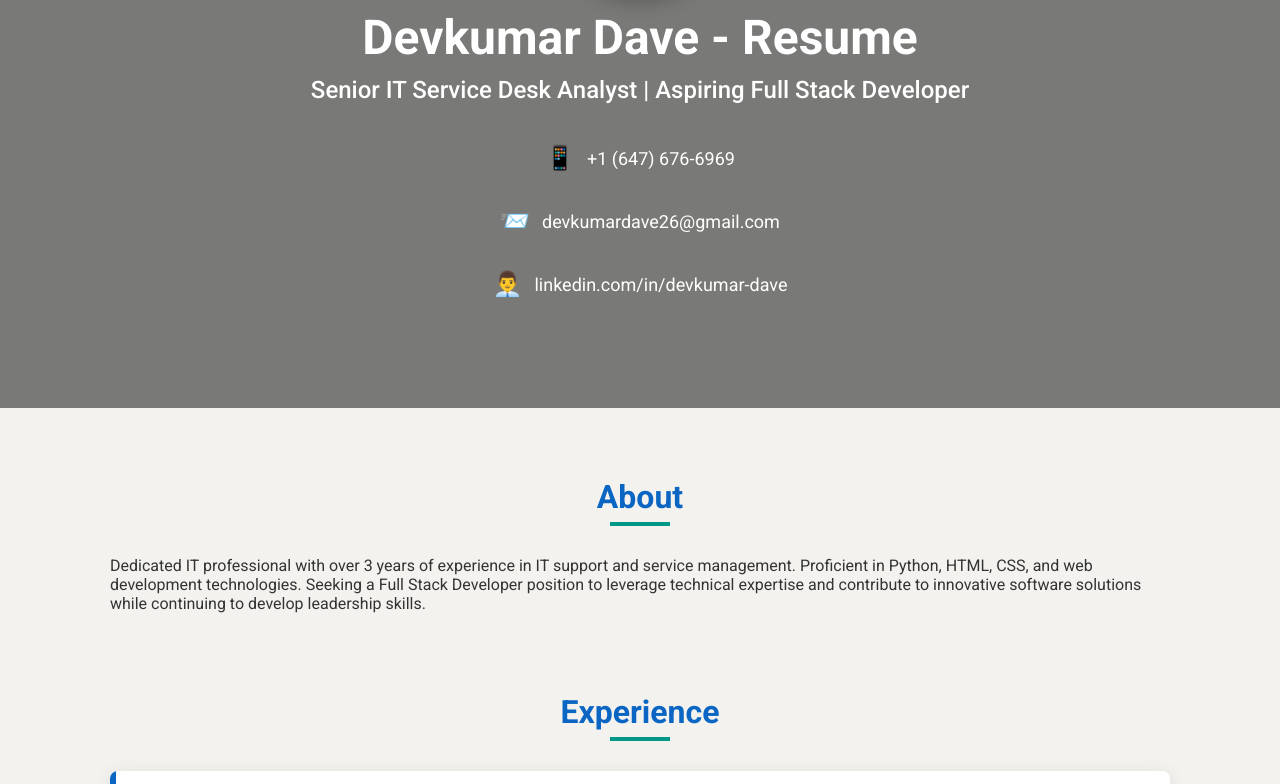
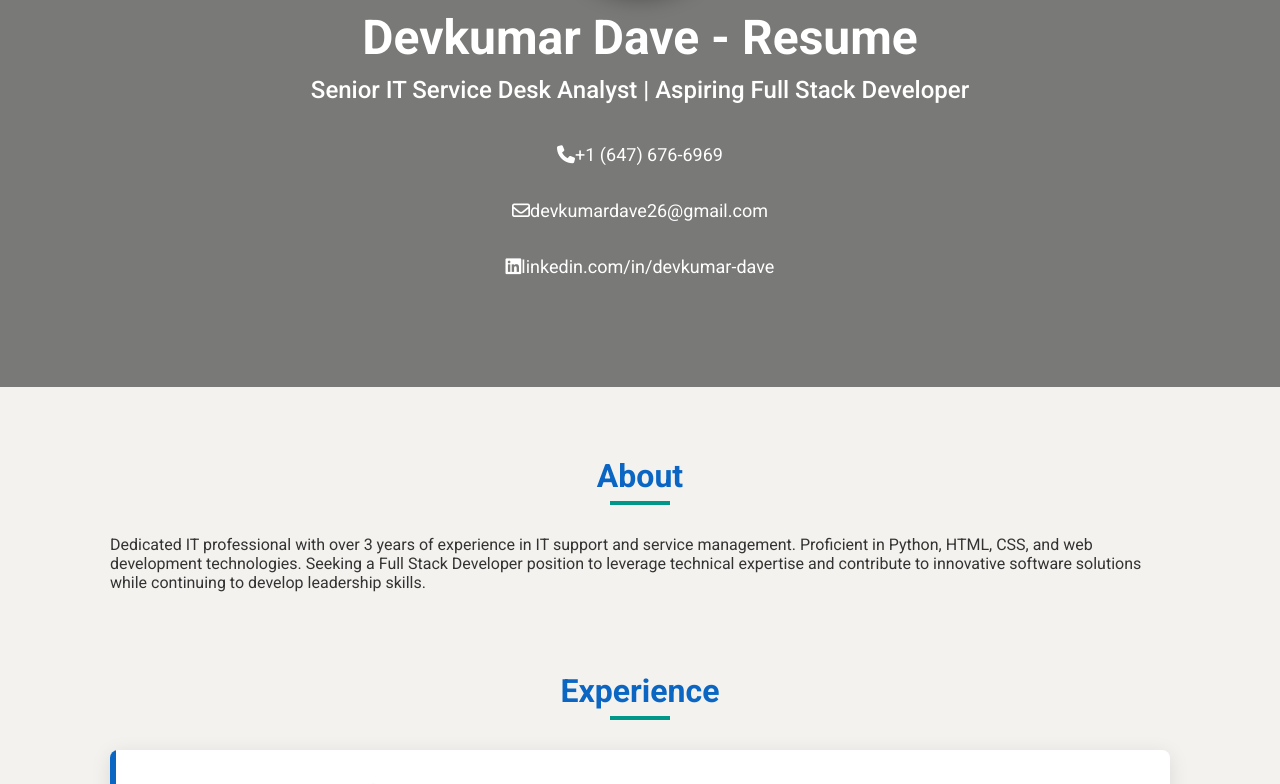
Before and after one commit to devdave666/resume, a Jekyll site: the page built from index.md, in a window 1280 px wide and 900 px high, scrolled down 309 px, cut to the strip 116-900 px from the top of the window. Built offline with Jekyll 4.4.1, drawn with Linux system fonts in a browser that asks for light colours; nearby versions of some CDN libraries.

Commit message:
Update resume.html

```diff
--- a/_layouts/resume.html
+++ b/_layouts/resume.html
@@ -29,15 +29,15 @@ layout: default
   <!-- Contact Information -->
   <div class="contact-info" data-aos="fade-up" data-aos-delay="300">
     <a href="tel:+16476766969" class="contact-link">
-      <span class="contact-icon">📱</span>
+      <i class="fa-solid fa-phone"></i>
       <span class="contact-text">+1 (647) 676-6969</span>
     </a>
     <a href="mailto:devkumardave26@gmail.com" class="contact-link">
-      <span class="contact-icon">📨</span>
+      <i class="fa-regular fa-envelope"></i>
       <span class="contact-text">devkumardave26@gmail.com</span>
     </a>
     <a href="https://linkedin.com/in/devkumar-dave" target="_blank" class="contact-link">
-      <span class="contact-icon">👨‍💼</span>
+      <i class="fa-brands fa-linkedin"></i>
       <span class="contact-text">linkedin.com/in/devkumar-dave</span>
     </a>
   </div>
```
